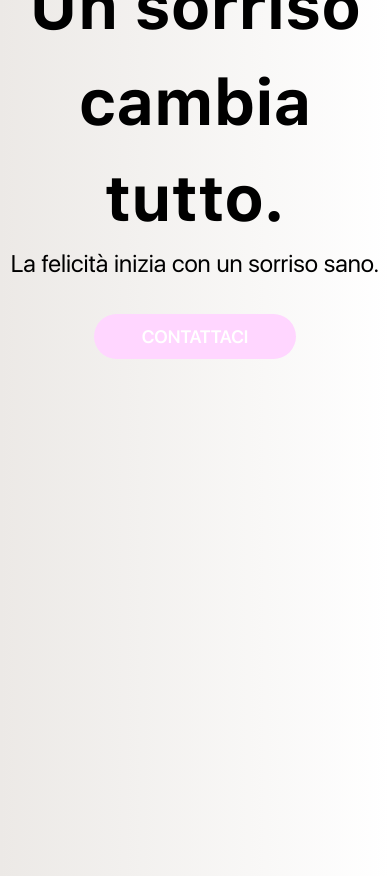
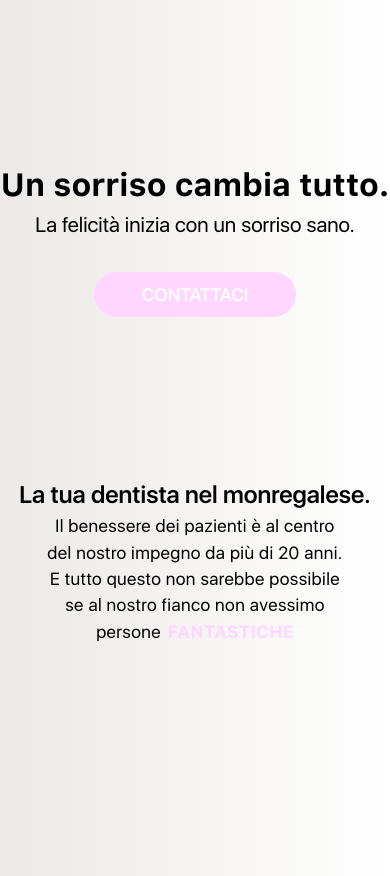
Before and after one commit to francescogropplero/Dentista, a Vue app: page / in a window 390 px wide. Built offline with nearby package versions, Linux system fonts and the light colour scheme.

Commit message:
description component

```diff
--- a/src/App.vue
+++ b/src/App.vue
@@ -1,19 +1,11 @@
 <template>
   <TheNavbar />
   <TheHero />
+  <FirstDescription />
 </template>
 
-<script>
+<script setup>
 import TheNavbar from "./components/TheNavbar.vue";
 import TheHero from "./components/TheHero.vue";
-
-export default {
-  data() {
-    return {};
-  },
-  components: {
-    TheNavbar,
-    TheHero,
-  },
-};
+import FirstDescription from "./components/FirstDescription.vue";
 </script>
--- /dev/null
+++ b/src/components/FirstDescription.vue
@@ -0,0 +1,74 @@
+<template>
+  <section :class="{ 'slide-in': myElement }">
+    <h2>La tua dentista nel monregalese.</h2>
+    <p>
+      Il benessere dei pazienti è al centro <br />del nostro impegno da più di
+      20 anni. <br />
+      E tutto questo non sarebbe possibile <br />
+      se al nostro fianco non avessimo <br />
+      persone <span>FANTASTICHE</span>
+    </p>
+  </section>
+</template>
+
+<script>
+export default {
+  data() {
+    return {
+      myElement: null,
+    };
+  },
+  mounted() {
+    this.myElement = true;
+  },
+};
+</script>
+
+<style scoped>
+section {
+  margin-left: 7vw;
+  margin-top: 15vh;
+}
+h2 {
+  font-family: "SF Semibold";
+  font-size: 2.2rem;
+}
+p {
+  font-size: 1.2rem;
+  letter-spacing: 0.4px;
+}
+span {
+  margin-left: 2px;
+  color: var(--rosa);
+  font-family: "SF Bold";
+  letter-spacing: 0 !important;
+  font-size: 1.8rem;
+}
+.slide-in {
+  animation: slideIn 0.9s ease-out;
+}
+@keyframes slideIn {
+  0% {
+    transform: translateX(10%);
+  }
+  100% {
+    transform: translateX(0);
+  }
+}
+@media (max-width: 430px) {
+  section {
+    margin-top: 12rem !important;
+    text-align: center;
+    margin-left: 0;
+  }
+  h2 {
+    font-size: 1.5rem;
+  }
+  p {
+    font-size: 1.1rem;
+  }
+  span {
+    font-size: 1.1rem !important;
+  }
+}
+</style>
--- a/src/components/TheHero.vue
+++ b/src/components/TheHero.vue
@@ -32,7 +32,8 @@ h1 {
 }
 h4 {
   text-align: center;
-  font-size: 1.5rem;
+  font-size: 1.8rem;
+  font-weight: 100;
 }
 .father {
   margin-top: 2rem;
@@ -55,9 +56,13 @@ h4 {
   animation: slideIn 0.9s ease-out;
 }
 
-@media (max-width: 635px) {
+@media (max-width: 430px) {
   h1 {
-    margin-left: 0 !important;
+    margin-top: 10rem !important;
+    font-size: 2rem;
+  }
+  h4 {
+    font-size: 1.3rem;
   }
 }
 </style>
```
